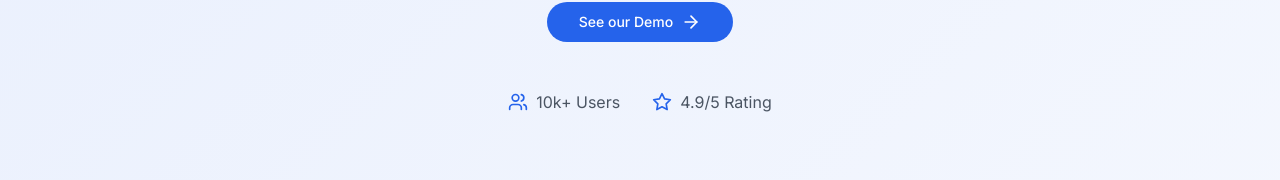
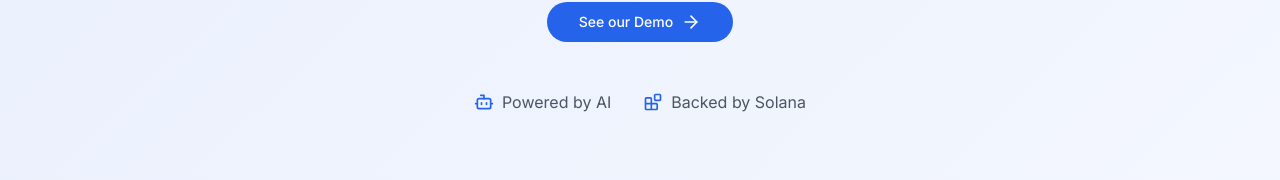
Before and after one commit to jusi-dev/studyscribe, a Next.js app: page / in a window 1280 px wide. Shown: the part 448-628 px from the top of the page. Built offline with nearby package versions, Linux system fonts and the light colour scheme.

Commit message:
icon changes

```diff
--- a/app/page.js
+++ b/app/page.js
@@ -1,5 +1,5 @@
 import { Button } from "@/components/ui/button";
-import { ArrowRight, CheckCircle2, Star, Users } from "lucide-react";
+import { ArrowRight, Blocks, Bot, CheckCircle2, Star, Users } from "lucide-react";
 import Image from "next/image";
 import Link from "next/link";
 
@@ -30,12 +30,12 @@ export default function Home() {
             </div>
             <div className="mt-12 flex items-center justify-center gap-8">
               <div className="flex items-center">
-                <Users className="h-5 w-5 text-primary" />
-                <span className="ml-2 text-gray-600">10k+ Users</span>
+                <Bot className="h-5 w-5 text-primary" />
+                <span className="ml-2 text-gray-600">Powered by AI</span>
               </div>
               <div className="flex items-center">
-                <Star className="h-5 w-5 text-primary" />
-                <span className="ml-2 text-gray-600">4.9/5 Rating</span>
+                <Blocks className="h-5 w-5 text-primary" />
+                <span className="ml-2 text-gray-600">Backed by Solana</span>
               </div>
             </div>
           </div>
```
